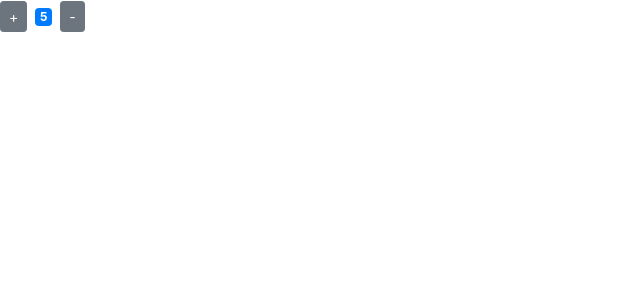
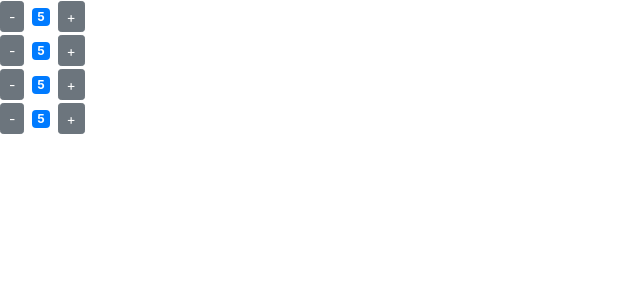
Before and after one commit to akhlaq1/React_app_mosh, a React (Create React App) app: page / in a window 1280 px wide. Shown: the top 300 px of the page, without its empty margins (0-640 px from the left). Built offline with nearby package versions, Linux system fonts and the light colour scheme.

Commit message:
Components inside a component using .map

```diff
--- a/src/components/counterComponent.jsx
+++ b/src/components/counterComponent.jsx
@@ -14,25 +14,33 @@ class Counter extends Component {
     }
     return badge_color;
   }
+  disable_func() {
+    if (this.state.count === 0) {
+      return "disabled";
+    }
+    return "active";
+  }
 
   render() {
     return (
       <React.Fragment>
         <button
+          onClick={this.btn_decrement}
+          className="btn btn-secondary btn-sm"
+        >
+          -
+        </button>
+
+        <span className={this.badgeColor()}>
+          {" "}
+          {this.state.count === 0 ? "Zero" : this.state.count}{" "}
+        </span>
+
+        <button
           onClick={this.btn_increment}
           className="btn btn-secondary btn-sm"
         >
           +
-        </button>
-        <span className={this.badgeColor()}>
-          {" "}
-          {this.state.count === 0 ? "Zero" : this.state.count}{" "}
-        </span>
-        <button
-          onClick={this.btn_decrement}
-          className="btn btn-secondary btn-sm"
-        >
-          -
         </button>
       </React.Fragment>
     );
@@ -50,6 +58,7 @@ class Counter extends Component {
   };
   btn_decrement = () => {
     this.setState({ count: this.state.count - 1 });
+    this.disable_func();
   };
 }
 
--- /dev/null
+++ b/src/components/counters.jsx
@@ -0,0 +1,22 @@
+import React, { Component } from "react";
+import Counter from "./counterComponent";
+
+class Counters extends Component {
+  state = {
+    counters_array: [{ value: 0 }, { value: 0 }, { value: 0 }, { value: 0 }]
+  };
+  render() {
+    return (
+      <div>
+        {this.state.counters_array.map(tag => (
+          <div>
+            {" "}
+            <Counter key={this.state.counters_array.indexOf(tag)} />
+          </div>
+        ))}
+      </div>
+    );
+  }
+}
+
+export default Counters;
--- a/src/index.js
+++ b/src/index.js
@@ -4,9 +4,9 @@ import './index.css';
 import App from './App';
 import * as serviceWorker from './serviceWorker';
 import '../node_modules/bootstrap/dist/css/bootstrap.css'
-import Counter from './components/counterComponent'
+import Counters from './components/counters'
 
-ReactDOM.render( < Counter / > , document.getElementById('root'));
+ReactDOM.render( < Counters / > , document.getElementById('root'));
 
 // If you want your app to work offline and load faster, you can change
 // unregister() to register() below. Note this comes with some pitfalls.
```
